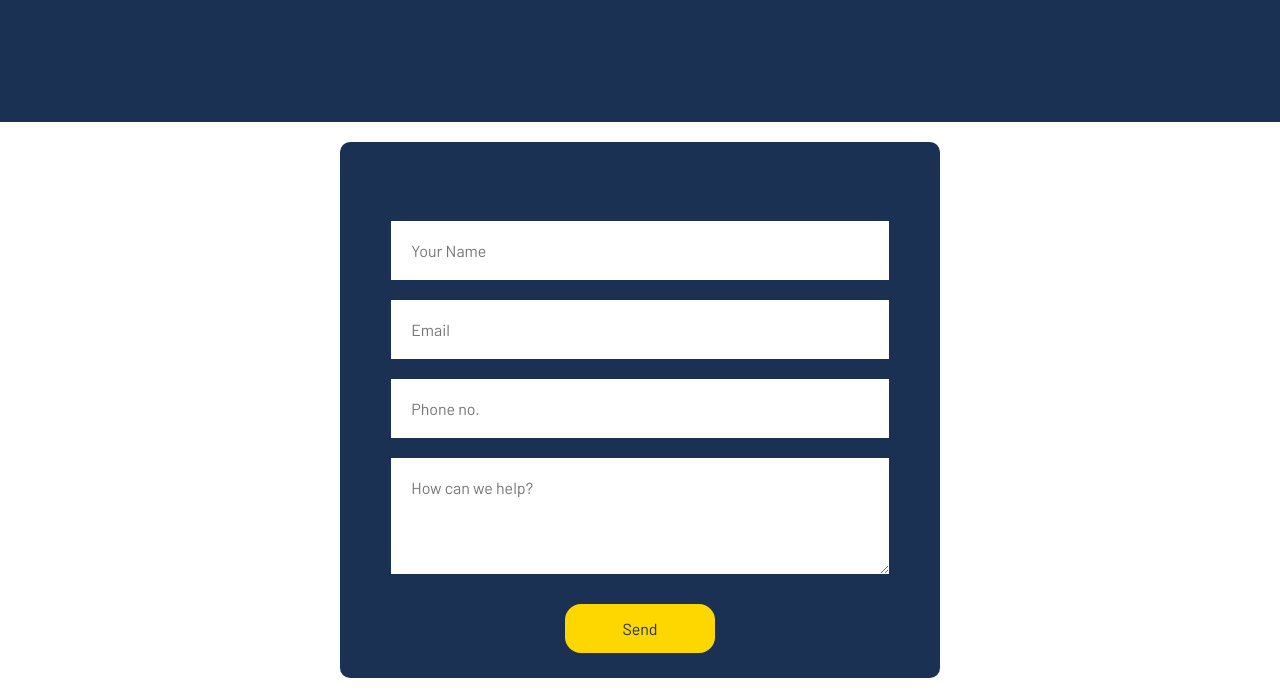
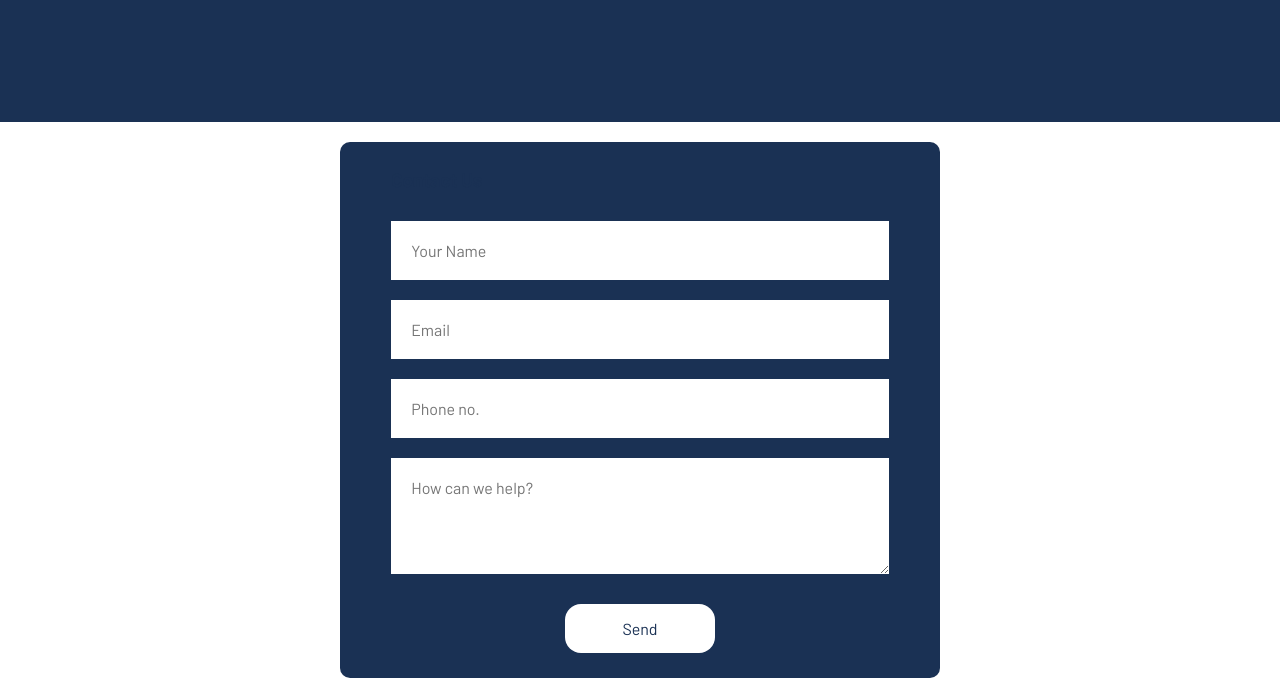
Before and after one commit to nadcock96/CSD-Plumbing-Heating, a website built with Vite: page index.html in a window 1280 px wide. In both pictures the pointer is over the button "Send". Shown: the part 718-1416 px from the top of the page. Built offline with nearby package versions, Linux system fonts and the light colour scheme.

Commit message:
minor css change

```diff
--- a/style.css
+++ b/style.css
@@ -76,7 +76,7 @@ button {
 }
 button:hover {
     color: #1A3154;
-    background: gold;
+    background: white;
     transition: all 0.7s ease;
 }
 .column-right {
```
